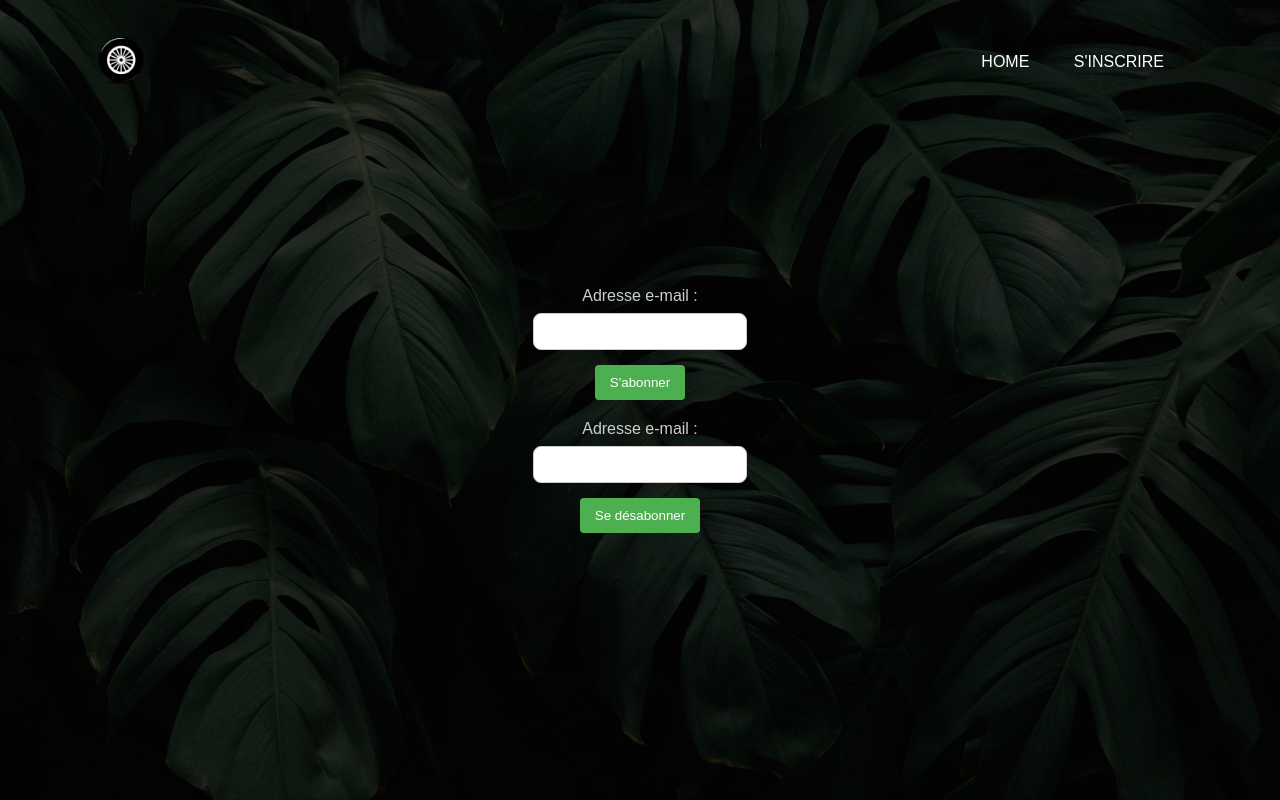
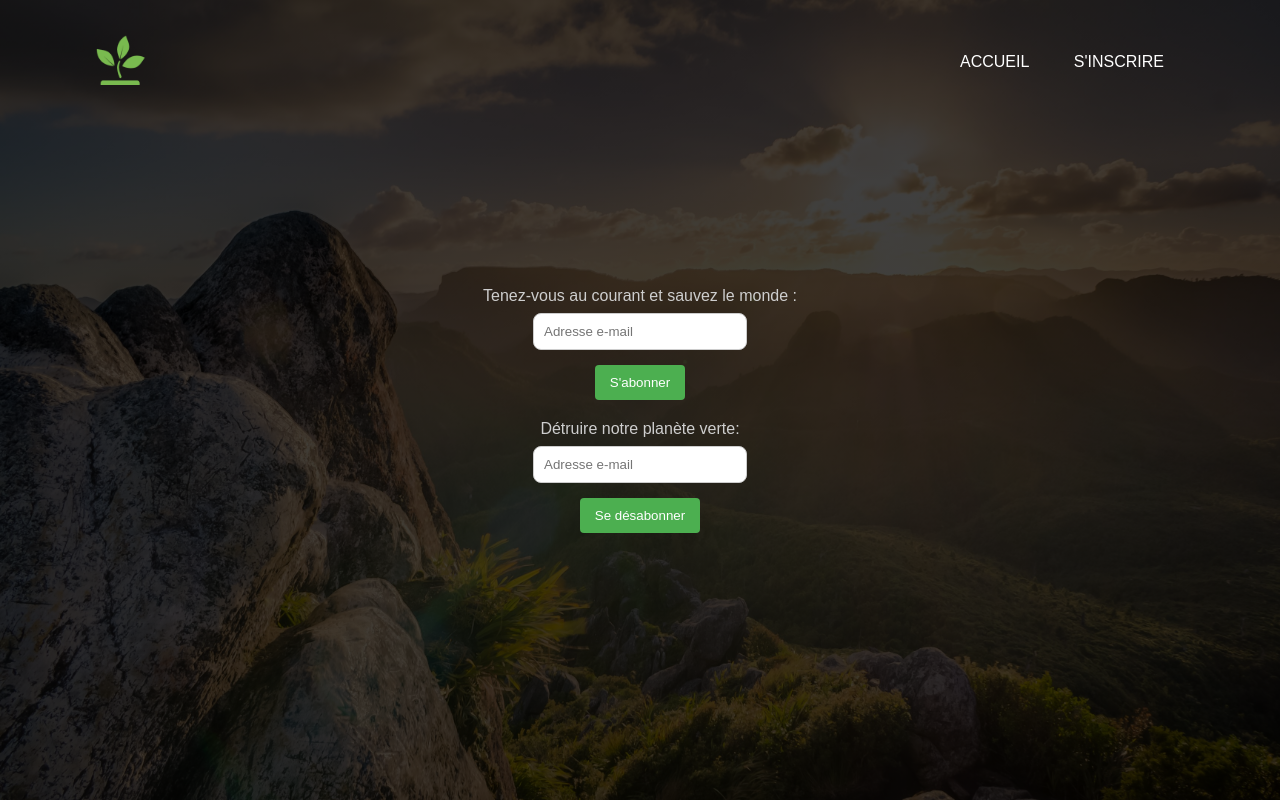
Before and after one commit to Mono98ui/durable-mail, a PHP site: page /inscription.php in a window 1280 px wide. Run offline with PHP 8.4, Linux system fonts and the light colour scheme.

Commit message:
dsfadsaffdsaa
daf

```diff
--- a/header.html
+++ b/header.html
@@ -1,8 +1,8 @@
 <div class="navbar">
-    <a href="index.php"><img class="logo" src="images/logo_wheel.png" alt="logo"></a>
+    <a href="index.php"><img class="logo" src="images/logo_plant.png" alt="logo"></a>
     <nav>
       <ul>
-        <li><a href="index.php">Home</a></li>
+        <li><a href="index.php">Accueil</a></li>
         <li><a href="inscription.php">S'inscrire</a></li>
       </ul>
     </nav>
--- a/index.php
+++ b/index.php
@@ -6,14 +6,14 @@
     <meta http-equiv="X-UA-Compatible" content="IE=edge">
     <meta name="viewport" content="width=device-width, initial-scale=1.0">
     <link rel="stylesheet" href="style.css" />
-    <title>Home</title>
+    <title>Accueil</title>
 </head>
 
 <body>
     <div class="banner_home">
         <?php include("header.html"); ?>
         <div class="content_home">
-            <h1>Email Durable</h1>
+            <h1>Email <span style="color:chartreuse">Durable</span></h1>
             <p id="currentDateTime"></p>
             <!-- Metrics Section -->
             <div class="metrics">
@@ -22,7 +22,7 @@
                  $NombreAbonner = count(file($file, FILE_SKIP_EMPTY_LINES));
                 // Extracted metrics as an associative array for better readability
                 $metrics = [
-                    "Nombre d'abonnes" => $NombreAbonner,
+                    "Nombre d'abonnés" => $NombreAbonner,
                     // Add more metrics as needed
                 ];
                 // Display metrics
--- a/inscription.php
+++ b/inscription.php
@@ -67,16 +67,16 @@
             <div class="content_home">
                 <!-- Formulaire d'abonnement -->
                 <form method="post" action="<?php echo htmlspecialchars($_SERVER["PHP_SELF"]); ?>">
-                    <label for="email">Adresse e-mail :</label>
-                    <input type="email" name="email" required>
+                    <label for="email">Tenez-vous au courant et sauvez le monde :</label>
+                    <input type="email"  placeholder="Adresse e-mail" name="email" required>
                     <br>
                     <input type="submit" name="subscribe" value="S'abonner">
                 </form>
 
                 <!-- Formulaire de désabonnement -->
                 <form method="post" action="<?php echo htmlspecialchars($_SERVER["PHP_SELF"]); ?>">
-                    <label for="email">Adresse e-mail :</label>
-                    <input type="email" name="email" required>
+                    <label for="email">Détruire notre planète verte:</label>
+                    <input type="email" placeholder="Adresse e-mail" name="email" required>
                     <br>
                     <input type="submit" name="unsubscribe" value="Se désabonner">
                 </form>
--- a/style.css
+++ b/style.css
@@ -8,7 +8,7 @@
     width: 100%;
     height: 100vh;
     background: linear-gradient(rgba(0, 0, 0, 0.75), rgba(0, 0, 0, 0.75)),
-      url("images/background_home_page.jpg");
+      url("images/ManifiqueLandScape.jpg");
     background-size: cover;
     background-position: center;
   }
```
Also changed, not shown: images/ImagePlante.jpg (renamed from images/background_home_page.jpg), images/ManifiqueLandScape.jpg (added), images/logo_plant.png (added).
